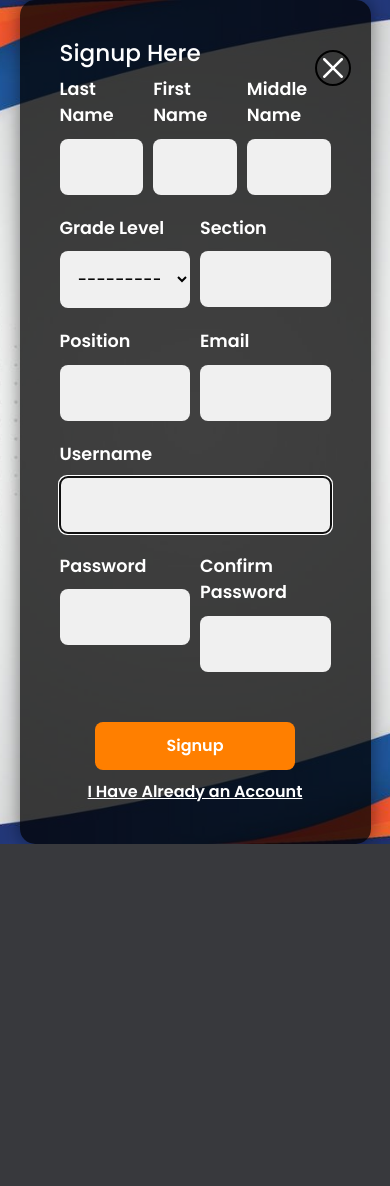
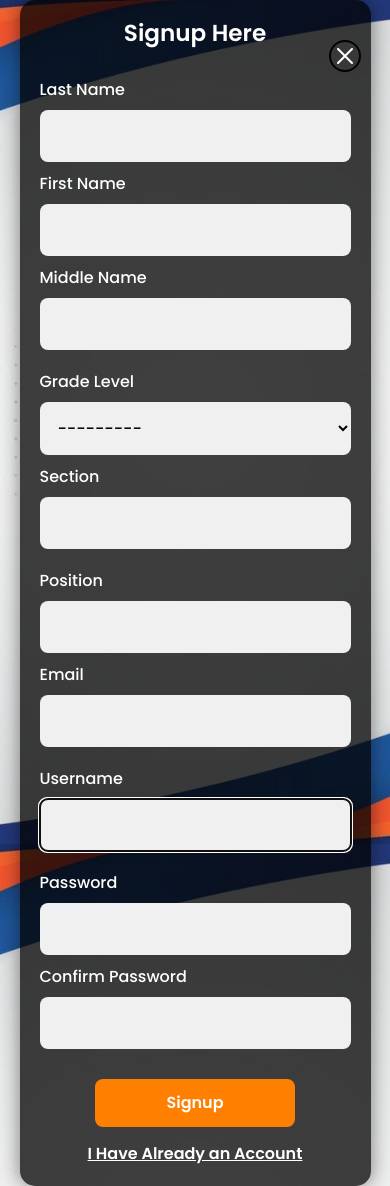
Before and after one commit to alde1021/Nutritional-Assessment-System, a Django app: page /adminpanel/signup/ in a window 390 px wide. Before the commit the page ends 844 px from the top, so only its background shows below. Run offline with Django 5.2, Linux system fonts and the light colour scheme.

Commit message:
Updated signup template for responsiveness

```diff
--- a/accounts/templates/accounts/signup.html
+++ b/accounts/templates/accounts/signup.html
@@ -2,23 +2,23 @@
 <!DOCTYPE html>
 <html lang="en">
 <head>
-  <!-- Design by foolishdeveloper.com -->
     <title>Signup Page</title>
     <link rel="stylesheet" href="{% static 'css/style.css' %}">
     <link rel="preconnect" href="https://fonts.gstatic.com">
     <link rel="stylesheet" href="https://cdnjs.cloudflare.com/ajax/libs/font-awesome/5.15.4/css/all.min.css">
     <link href="https://fonts.googleapis.com/css2?family=Poppins:wght@300;500;600&display=swap" rel="stylesheet">
     <link href="https://cdn.jsdelivr.net/npm/bootstrap@5.3.0/dist/css/bootstrap.min.css" rel="stylesheet">
-    <!--Stylesheet-->
-    <style media="screen">
+
+    <style>
       *,
       *:before,
-        *:after{
+      *:after {
         padding: 0;
         margin: 0;
         box-sizing: border-box;
       }
-        body{
+
+      body {
         background-image: url("{% static 'accounts/background/deped-matatag.jpg' %}");
         background-size: cover;
         background-repeat: no-repeat;
@@ -29,34 +29,34 @@
         display: flex;
         align-items: center;
         justify-content: center;
-            margin: 0;
       }
 
       .signup-container {
-    background-color: rgba(0, 0, 0, 0.75); /* dark semi-transparent background */
+        background-color: rgba(0, 0, 0, 0.75);
         padding: 40px;
         border-radius: 15px;
         box-shadow: 0 0 20px rgba(0, 0, 0, 0.5);
         width: 90%;
-    max-width: 800px;
+        max-width: 900px;
         color: white;
+        position: relative;
       }
 
-  .signup-container h2 {
+      h3 {
         text-align: center;
         margin-bottom: 30px;
         font-weight: 600;
         color: #fff;
       }
 
-  .form-group {
+      .form-row {
         display: flex;
         flex-wrap: wrap;
-    gap: 20px;
+        gap: 10px;
         margin-bottom: 20px;
       }
 
-  .form-group {
+      .form-row > div {
         flex: 1;
         min-width: 250px;
       }
@@ -68,13 +68,15 @@
         color: #fff;
       }
 
-  input {
+      input,
+      select {
         width: 100%;
-    padding: 10px 12px;
-    border-radius: 5px;
+        padding: 14px;
+        border-radius: 8px;
         border: none;
         background: #f0f0f0;
         color: #000;
+        font-size: 1rem;
       }
 
       input::placeholder {
@@ -83,7 +85,7 @@
 
       button {
         display: block;
-  margin: 30px auto 0 auto; /* centers the button */
+        margin: 30px auto 0 auto;
         padding: 12px 40px;
         background-color: #ff7f00;
         color: white;
@@ -96,32 +98,6 @@
         max-width: 200px;
         width: 100%;
       }
-  .signup-container label {
-    display: block;
-    margin-bottom: 10px;
-    font-size: 1.1rem; /* larger label text */
-    font-weight: 600;
-    color: #ffffff;
-  }
-
-  .signup-container input {
-    width: 100%;
-    padding: 16px 14px; /* increased padding */
-    font-size: 1rem;     /* increased input font size */
-    border-radius: 8px;
-    border: none;
-    background: #f0f0f0;
-    color: #000;
-    margin-bottom: 20px;
-  }
-  .form-group {
-    margin-bottom: 30px;
-  }
-  .signup-container {
-    max-width: 900px; /* from 800px */
-  }
-
-
 
       .login-link {
         text-align: center;
@@ -140,35 +116,12 @@
       .login-link a:hover {
         color: #ffcc99;
       }
-  select {
-    width: 100%;
-    padding: 16px 14px; /* match input padding */
-    font-size: 1rem;
-    border-radius: 8px;
-    border: none;
-    background: #f0f0f0; /* same as input background */
-    color: #000;
-    margin-bottom: 20px;
-    box-sizing: border-box;
-  }
-  .close-button {
-    position: absolute;
-    top: 15px;
-    right: 20px;
-    background: none;          /* Removes orange background */
-    border: none;
-    color: #fff;
-    font-size: 26px;
-    font-weight: bold;
-    cursor: pointer;
-    z-index: 10;
-    transition: color 0.3s ease;
-  }
+
       .btn-close {
-    filter: invert(1);              /* Makes the "×" white */
+        filter: invert(1);
         background-color: transparent;
-    border: 2px solid white;        /* White border */
-    border-radius: 50%;             /* Makes it circular */
+        border: 2px solid white;
+        border-radius: 50%;
         width: 32px;
         height: 32px;
         display: flex;
@@ -186,29 +139,32 @@
       .btn-close:hover {
         background-color: white;
         color: white;
-    filter: none;                   /* Return to default color on hover */
+        filter: none;
       }
 
-
+      @media (max-width: 768px) {
+        .form-row > div {
+          flex: 1 1 100%;
+        }
 
         .signup-container {
-    position: relative; /* Ensure this is here for absolute positioning to work */
-  }
-  .btn-close {
-    position: absolute;
-    top: 20px;
-    right: 20px;
-    z-index: 10;
+          padding: 20px;
         }
 
+        .btn-close {
+          top: 10px;
+          right: 10px;
+          width: 28px;
+          height: 28px;
+          font-size: 1rem;
+        }
+      }
     </style>
 </head>
 <body>
 <div class="signup-container">
-
   <button type="button" class="btn-close" aria-label="Close" onclick="window.location.href='{% url 'login' %}'"></button>
   <h3>Signup Here</h3>
-
 
   <form action="" method="post">
     {% csrf_token %}
@@ -217,6 +173,7 @@
         <div class="alert alert-danger">{{ message }}</div>
       {% endfor %}
     {% endif %}
+
     {% if form.errors %}
       <div style="background-color: #ffcccc; color: #900; padding: 15px; border-radius: 8px; margin-bottom: 20px;">
         <strong>Please correct the following error(s):</strong>
@@ -230,74 +187,73 @@
       </div>
     {% endif %}
 
-         <!-- Name Row -->
-    <div style="display: flex; gap: 10px;">
-        <div style="flex: 1;">
-            <label for="last">Last Name</label>
+    <!-- Name Fields -->
+    <div class="form-row">
+      <div>
+        <label for="last_name">Last Name</label>
         {{ form.last_name }}
       </div>
-        <div style="flex: 1;">
-            <label for="first">First Name</label>
+      <div>
+        <label for="first_name">First Name</label>
         {{ form.first_name }}
       </div>
-        <div style="flex: 1;">
-            <label for="middle">Middle Name</label>
+      <div>
+        <label for="middle_name">Middle Name</label>
         {{ form.middle_name }}
       </div>
     </div>
 
-    <!-- Grade Level + Section -->
-    <div style="display: flex; gap: 10px;">
-        <div style="flex: 1;">
-            <label for="grade">Grade Level</label>
+    <!-- Grade & Section -->
+    <div class="form-row">
+      <div>
+        <label for="grade_level">Grade Level</label>
         {{ form.grade_level }}
-            {% if form.grade_level.errors %}
-            <div style="color: red;">{{ form.grade_level.errors.0 }}</div>
-            {% endif %}
       </div>
-        <div style="flex: 1;">
+      <div>
         <label for="section">Section</label>
         {{ form.section }}
       </div>
     </div>
 
-    <!-- Position + Email -->
-    <div style="display: flex; gap: 10px;">
-        <div style="flex: 1;">
+    <!-- Position & Email -->
+    <div class="form-row">
+      <div>
         <label for="position">Position</label>
         {{ form.position }}
       </div>
-        <div style="flex: 1;">
+      <div>
         <label for="email">Email</label>
         {{ form.email }}
       </div>
     </div>
 
     <!-- Username -->
+    <div class="form-row">
       <div>
         <label for="username">Username</label>
         {{ form.username }}
       </div>
+    </div>
 
     <!-- Passwords -->
-    <div style="display: flex; gap: 10px;">
-        <div style="flex: 1;">
+    <div class="form-row">
+      <div>
         <label for="password1">Password</label>
         {{ form.password1 }}
       </div>
-        <div style="flex: 1;">
+      <div>
         <label for="password2">Confirm Password</label>
         {{ form.password2 }}
       </div>
     </div>
 
-    <!-- Submit Button -->
+    <!-- Signup Button -->
     <div style="text-align: center;">
-        <button type="submit" class="small-button">Signup</button>
+      <button type="submit">Signup</button>
     </div>
 
     <!-- Login Link -->
-    <div style="text-align: center; margin-top: 10px;" class="login-link">
+    <div class="login-link">
       <a href="{% url 'login' %}">I Have Already an Account</a>
     </div>
   </form>
```
Also changed, not shown: db.sqlite3. Lines whose indentation alone changed are shown as unchanged.
